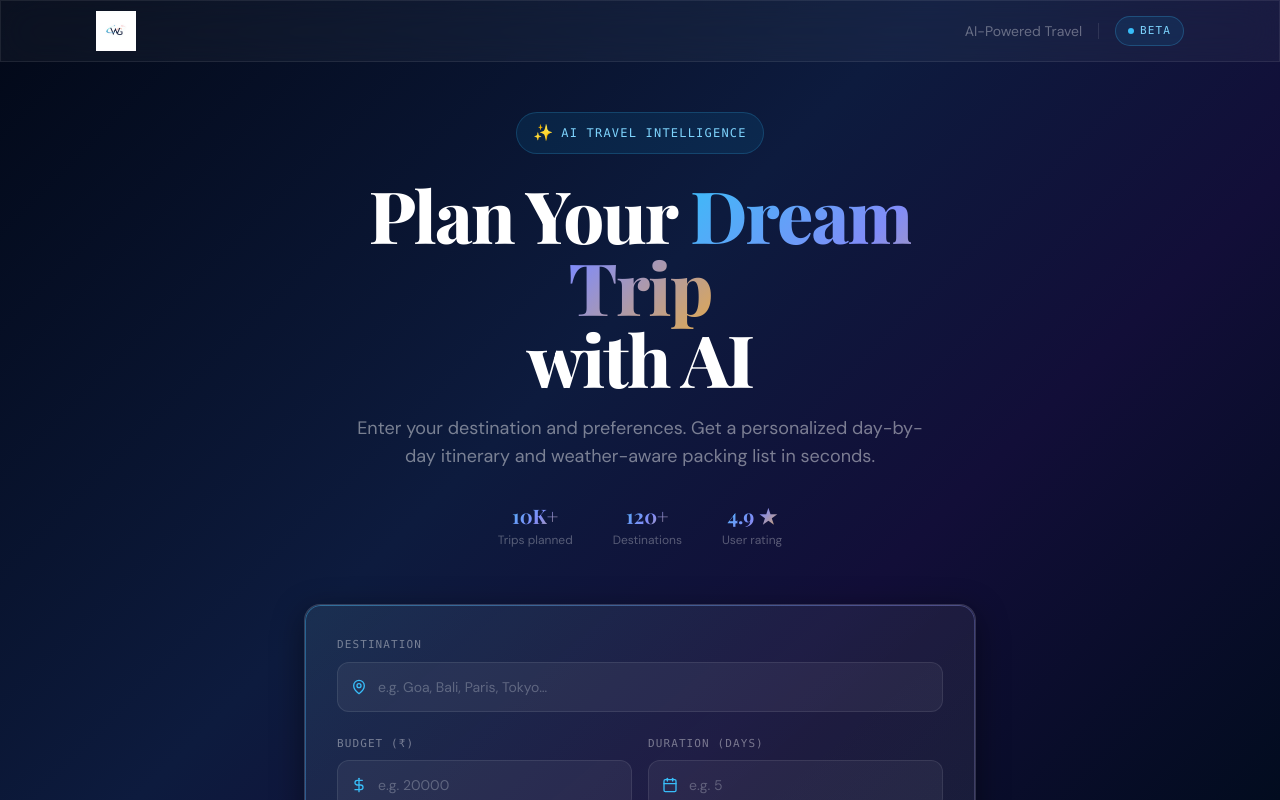
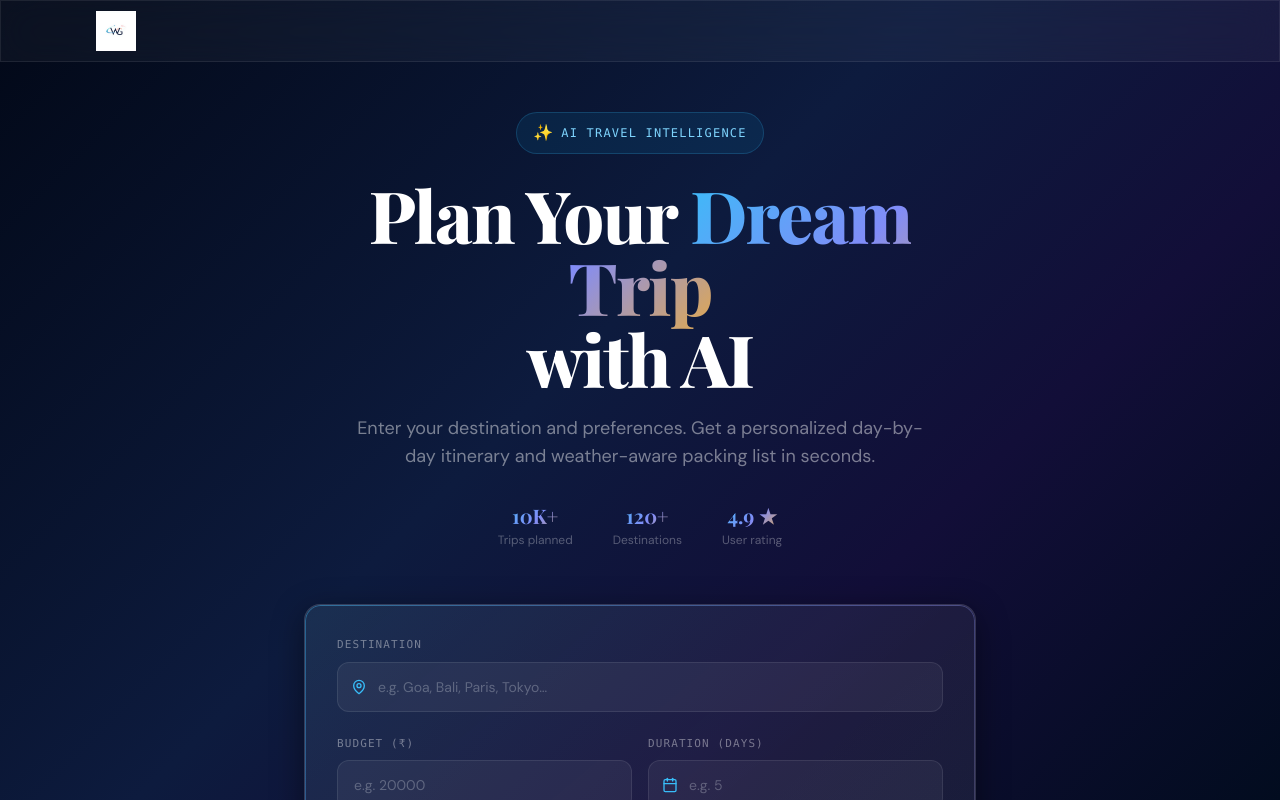
Before and after one commit to vanimakhija/wander-genie, a Next.js app in the folder frontend/: page / in a window 1280 px wide. Shown: the top 800 px of the page. Built offline with nearby package versions, Linux system fonts and the light colour scheme.

Commit message:
removed few lines

```diff
--- a/frontend/src/app/results/page.tsx
+++ b/frontend/src/app/results/page.tsx
@@ -7,7 +7,7 @@ import ItineraryCard from '@/components/ItineraryCard'
 import PackingList from '@/components/PackingList'
 import WeatherCard from '@/components/WeatherCard'
 import ShareModal from '@/components/ShareModal'
-import { ArrowLeft, Map, Backpack, Download, Share2, MapPin, Calendar, DollarSign, Loader2 } from 'lucide-react'
+import { ArrowLeft, Map, Backpack, Download, Share2, MapPin, Calendar, Loader2 } from 'lucide-react'
 import {
   TRIP_STORAGE_KEY,
   FORM_STORAGE_KEY,
@@ -209,10 +209,10 @@ export default function ResultsPage() {
               {[
                 { icon: MapPin,      label: 'Destination', value: form?.destination,                      color: 'text-brand-400' },
                 { icon: Calendar,    label: 'Duration',    value: `${form?.duration} days`,               color: 'text-indigo-400' },
-                { icon: DollarSign,  label: 'Budget',      value: `₹${Number(form?.budget).toLocaleString('en-IN')}`, color: 'text-yellow-400' },
+                { icon: null,        label: 'Budget',      value: `₹${Number(form?.budget).toLocaleString('en-IN')}`, color: 'text-yellow-400' },
               ].map(({ icon: I, label, value, color }) => (
                 <div key={label} className="flex items-center gap-2">
-                  <I className={`h-4 w-4 ${color}`} strokeWidth={1.5} />
+                  {I && <I className={`h-4 w-4 ${color}`} strokeWidth={1.5} />}
                   <div>
                     <p className="font-mono text-[10px] uppercase tracking-widest text-white/30">{label}</p>
                     <p className="text-sm font-semibold capitalize text-white">{value}</p>
--- a/frontend/src/components/Navbar.tsx
+++ b/frontend/src/components/Navbar.tsx
@@ -17,16 +17,6 @@ export default function Navbar() {
             priority
           />
         </Link>
-
-        {/* Right side */}
-        <div className="hidden items-center gap-4 sm:flex">
-          <span className="text-sm text-white/35" style={{ fontFamily: 'var(--font-body)' }}>AI-Powered Travel</span>
-          <div className="h-4 w-px bg-white/10" />
-          <span className="flex items-center gap-1.5 rounded-full border border-brand-400/25 bg-brand-500/10 px-3 py-1.5 font-mono text-[11px] text-brand-300 tracking-widest">
-            <span className="h-1.5 w-1.5 animate-pulse rounded-full bg-brand-400" />
-            BETA
-          </span>
-        </div>
       </div>
     </nav>
   )
--- a/frontend/src/components/TripForm.tsx
+++ b/frontend/src/components/TripForm.tsx
@@ -119,14 +119,13 @@ export default function TripForm({ onSubmit, isLoading }: Props) {
                 Budget (₹)
               </label>
               <div className="relative">
-                <DollarSign className="absolute left-3.5 top-1/2 h-4 w-4 -translate-y-1/2 text-brand-400" />
                 <input
                   type="number"
                   placeholder="e.g. 20000"
                   min={1}
                   value={form.budget}
                   {...field('budget')}
-                  className={`input-base w-full rounded-xl py-3.5 pl-10 pr-4 text-sm ${errors.budget ? 'border-red-500/60' : ''}`}
+                  className={`input-base w-full rounded-xl py-3.5 px-4 text-sm ${errors.budget ? 'border-red-500/60' : ''}`}
                 />
               </div>
               {errors.budget && <p className="mt-1.5 text-xs text-red-400">{errors.budget}</p>}
```
